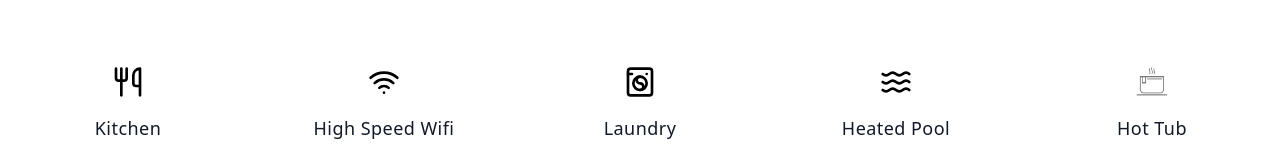
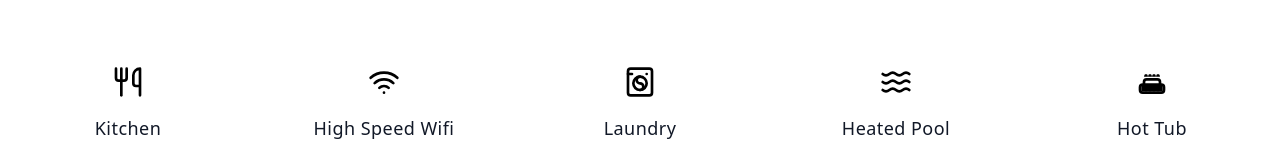
Before and after one commit to kchandrasekhar01/timber-tales-escape-portal, a React (Vite) app: page /amenities in a window 1280 px wide. Shown: the part 231-387 px from the top of the page. Built offline with nearby package versions, Linux system fonts and the light colour scheme.

Commit message:
Enhance hot tub icon lines
Adjust the line thickness of the hot tub icon to match other icons.

```diff
--- a/src/components/Amenities.tsx
+++ b/src/components/Amenities.tsx
@@ -34,11 +34,19 @@ export const Amenities = () => {
     },
     {
       icon: (
-        <img
-          src="/lovable-uploads/27cf402d-e1c2-4364-a092-7a7d2bedea71.png"
-          alt="Hot Tub"
-          className="w-8 h-8"
-        />
+        <svg className="w-8 h-8 text-black" viewBox="0 0 24 24" fill="none" stroke="currentColor" strokeWidth="2">
+          <rect x="3" y="14" width="18" height="6" rx="2" />
+          <rect x="5" y="16" width="2" height="2" fill="currentColor" />
+          <rect x="8" y="16" width="2" height="2" fill="currentColor" />
+          <rect x="11" y="16" width="2" height="2" fill="currentColor" />
+          <rect x="14" y="16" width="2" height="2" fill="currentColor" />
+          <rect x="17" y="16" width="2" height="2" fill="currentColor" />
+          <path d="M6 14v-2c0-1 0.5-2 2-2h8c1.5 0 2 1 2 2v2" />
+          <path d="M7 8c0-0.5 0.2-1 0.5-1s0.5 0.5 0.5 1" />
+          <path d="M10 8c0-0.5 0.2-1 0.5-1s0.5 0.5 0.5 1" />
+          <path d="M13 8c0-0.5 0.2-1 0.5-1s0.5 0.5 0.5 1" />
+          <path d="M16 8c0-0.5 0.2-1 0.5-1s0.5 0.5 0.5 1" />
+        </svg>
       ),
       title: "Hot Tub",
       description: "Relax and unwind in our luxurious hot tub with stunning mountain views"
```
